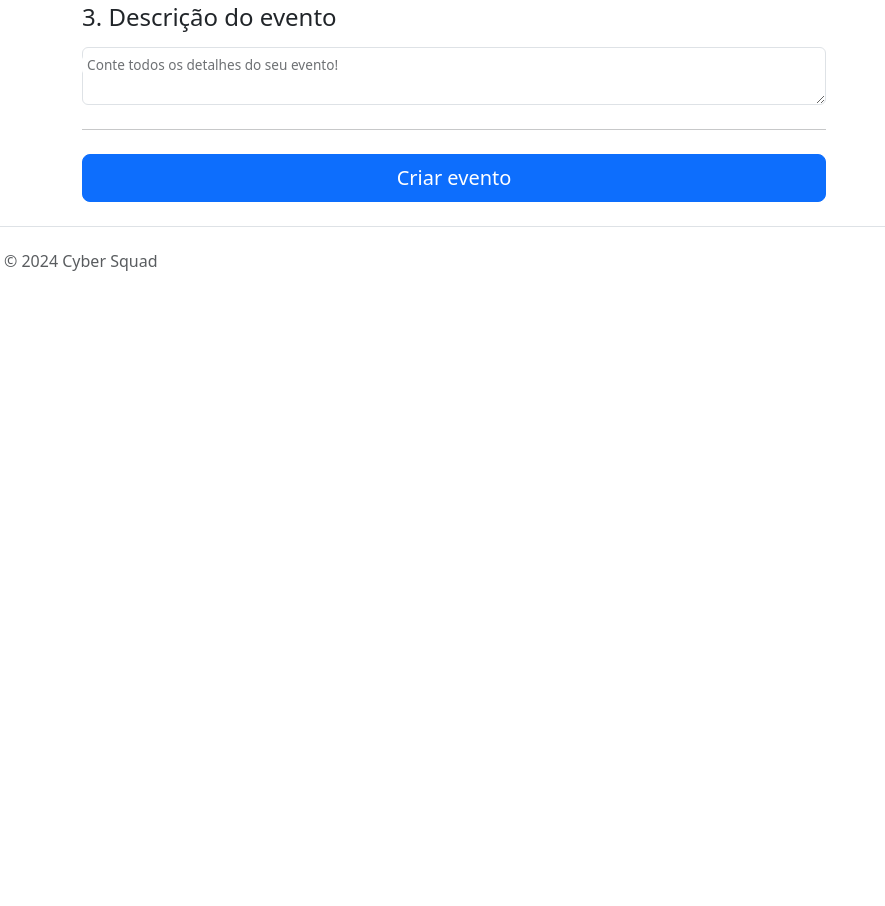
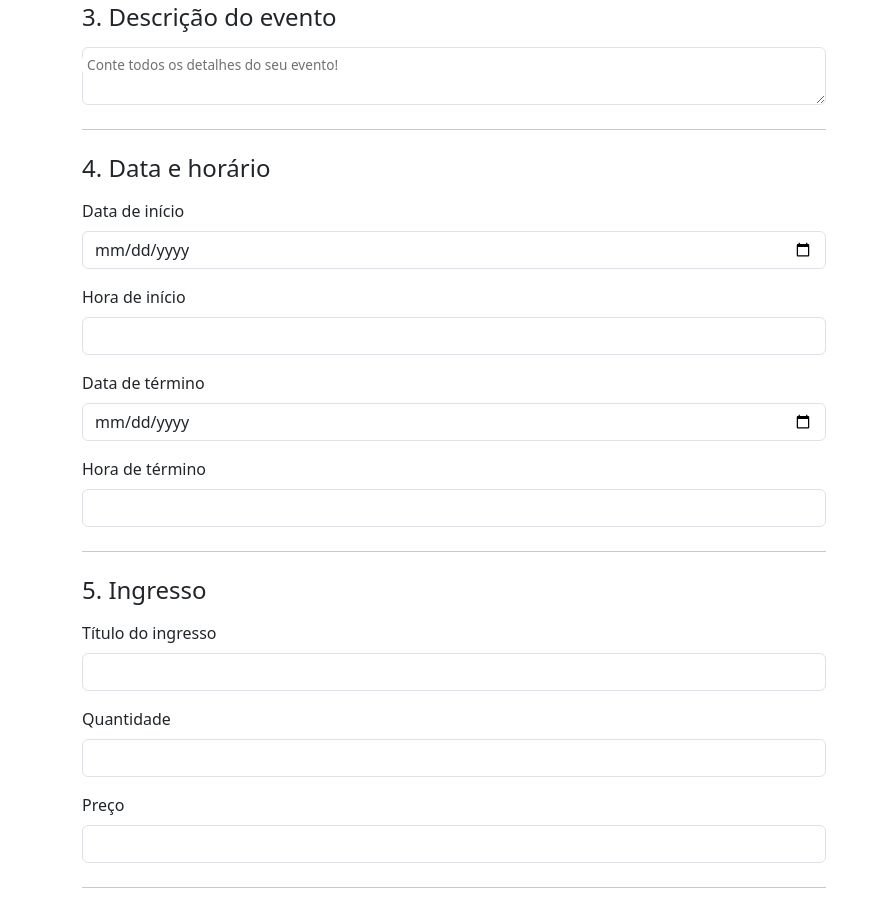
Before and after one commit to GustavoGuimaraes01/TickUp, a plain HTML site: page public/criarEvento.html in a window 1280 px wide. Shown: the part 1354-2260 px from the top of the page, without its empty margins (0-885 px from the left). Before the commit the page ends 1673 px from the top, so only its background shows below. Drawn offline with nearby package versions, Linux system fonts and the light colour scheme.

Commit message:
Finalizando a criação de eventos e consertando o footer

```diff
--- a/public/criarEvento.html
+++ b/public/criarEvento.html
@@ -184,6 +184,74 @@
           </div>
 
           <hr class="my-4">
+
+          <h4 class="mb-3">4. Data e horário</h4>
+          <div class="row g-3">
+
+            <div class="col-12">
+              <label for="cep" class="form-label">Data de início</label>
+              <input type="date" class="form-control" id="dataInicio" required="">
+              <div class="invalid-feedback">
+                Insira a data de início
+              </div>
+            </div>
+
+            <div class="col-12">
+              <label for="complemento" class="form-label">Hora de início</label>
+              <input type="datetime" class="form-control" id="horaTermino" required="">
+              <div class="invalid-feedback">
+                Insira a hora de início
+              </div>
+            </div>
+
+            <div class="col-12">
+              <label for="cep" class="form-label">Data de término</label>
+              <input type="date" class="form-control" id="dataTermino" required="">
+              <div class="invalid-feedback">
+                Insira a data de término
+              </div>
+            </div>
+
+            <div class="col-12">
+              <label for="complemento" class="form-label">Hora de término</label>
+              <input type="datetime" class="form-control" id="horaTermino" required="">
+              <div class="invalid-feedback">
+                Insira a hora de término
+              </div>
+            </div>
+          </div>
+
+          <hr class="my-4">
+
+          <h4 class="mb-3">5. Ingresso</h4>
+          <div class="row g-3">
+
+            <div class="col-12">
+              <label for="cep" class="form-label">Título do ingresso</label>
+              <input type="text" class="form-control" id="ingresso" required="">
+              <div class="invalid-feedback">
+                Insira o título do ingresso
+              </div>
+            </div>
+
+            <div class="col-12">
+              <label for="complemento" class="form-label">Quantidade</label>
+              <input type="number" class="form-control" id="quantidade" required="">
+              <div class="invalid-feedback">
+                Insira a quantidade
+              </div>
+            </div>
+
+            <div class="col-12">
+              <label for="cep" class="form-label">Preço</label>
+              <input type="number" class="form-control" id="preco" required="">
+              <div class="invalid-feedback">
+                Insira o preço
+              </div>
+            </div>
+          </div>
+
+          <hr class="my-4">
           <button class="w-100 btn btn-primary btn-lg" type="submit">Criar evento</button>
         </form>
       </div>
--- a/styles/cadastro.css
+++ b/styles/cadastro.css
@@ -1,8 +1,9 @@
 
 footer {
-    position: fixed;
+    margin-top: auto;
+    position: relative;
     bottom: 0;
-    left: 50%;
+    left: 43%;
     transform: translateX(-50%);
     width: 100%;
     text-align: center;
--- a/styles/criarEvento.css
+++ b/styles/criarEvento.css
@@ -3,7 +3,7 @@ footer {
     margin-top: auto;
     position: relative;
     bottom: 0;
-    left: 35%;
+    left: 43%;
     transform: translateX(-50%);
     width: 100%;
     text-align: center;
--- a/styles/login.css
+++ b/styles/login.css
@@ -131,10 +131,12 @@
 .login-register p a:hover {
     text-decoration: underline;
 }
+
 footer {
-    position: fixed;
+    margin-top: auto;
+    position: relative;
     bottom: 0;
-    left: 50%;
+    left: 43%;
     transform: translateX(-50%);
     width: 100%;
     text-align: center;
--- a/styles/style.css
+++ b/styles/style.css
@@ -397,11 +397,12 @@ h3{
   }
 
 
-  footer {
+
+footer {
     margin-top: auto;
     position: relative;
     bottom: 0;
-    left: 35%;
+    left: 43%;
     transform: translateX(-50%);
     width: 100%;
     text-align: center;
```
